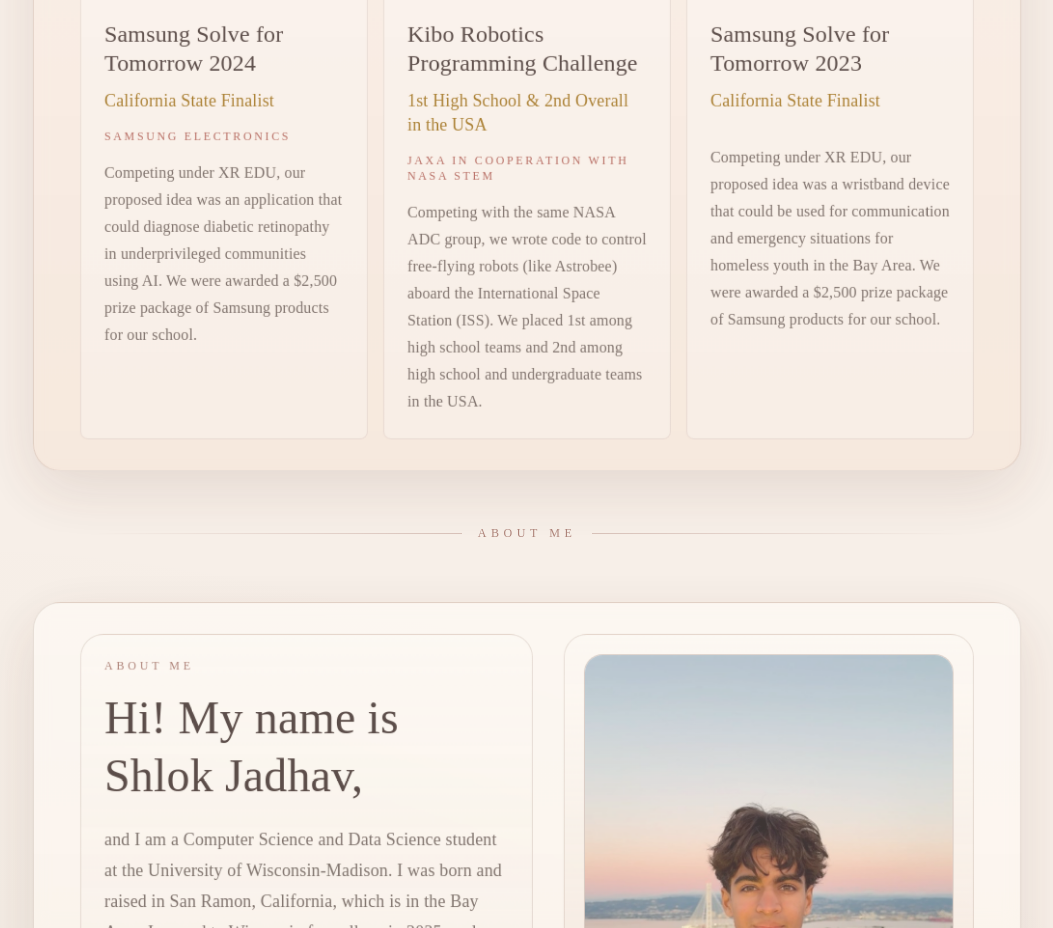
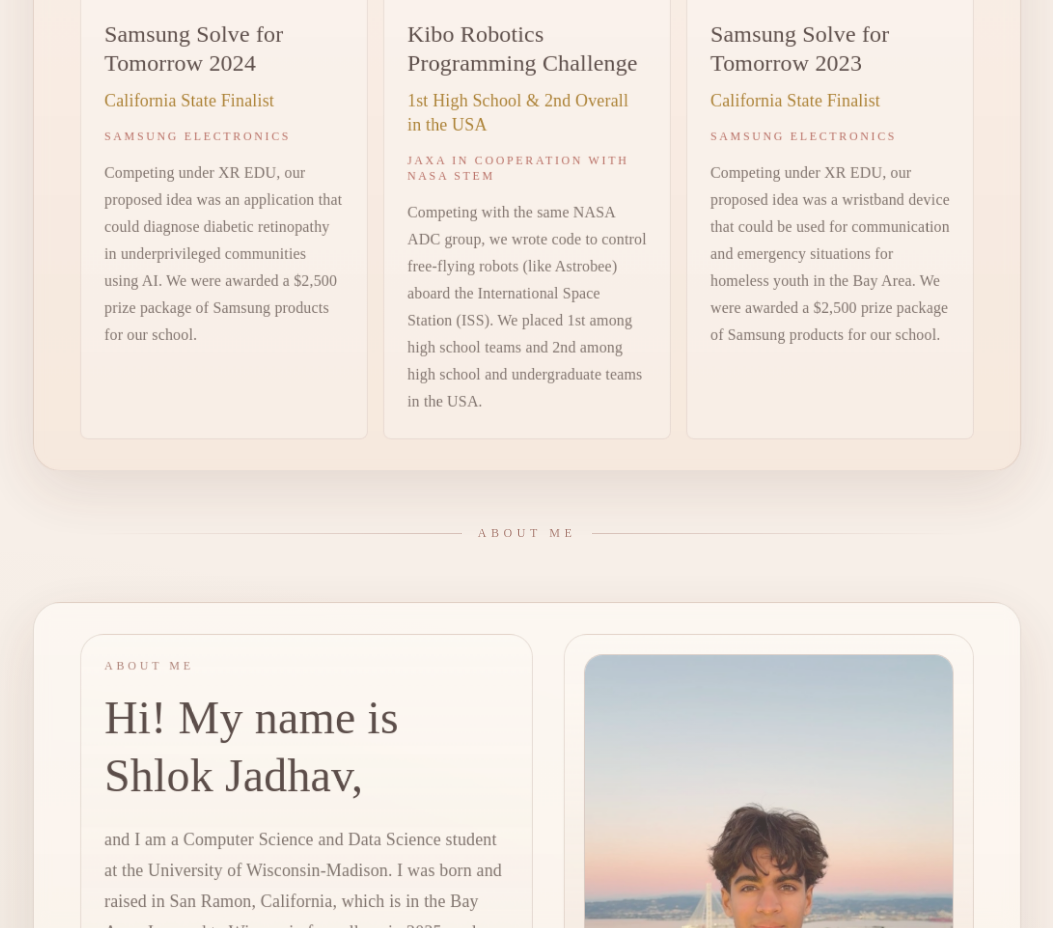
Before and after one commit to shlokrj/shlok.fyi, a Next.js app: page / in a window 1280 px wide. Shown: the part 3220-4148 px from the top of the page, without its empty margins (113-1166 px from the left). Built offline with nearby package versions, Linux system fonts and the light colour scheme.

Commit message:
small line missing

```diff
--- a/app/page.tsx
+++ b/app/page.tsx
@@ -72,6 +72,7 @@
   {
     title: "Samsung Solve for Tomorrow 2023",
     distinction: "California State Finalist",
+    issuer: "Samsung Electronics",
     date: "Dec 2023",
     detail: "Competing under XR EDU, our proposed idea was a wristband device that could be used for communication and emergency situations for homeless youth in the Bay Area. We were awarded a $2,500 prize package of Samsung products for our school.",
     logo: "/awards/samsung-mark.png",
```
